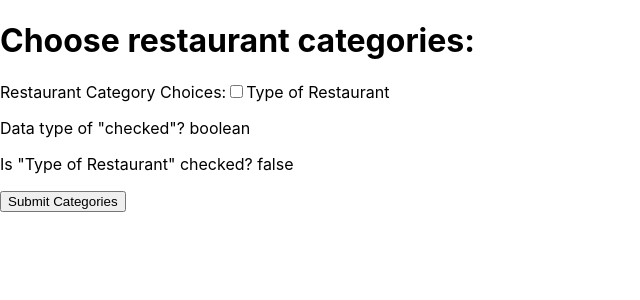
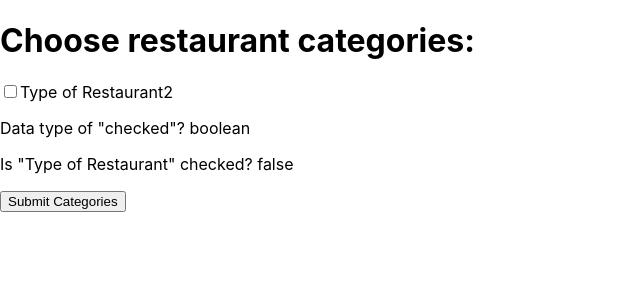
Before and after one commit to brookeseiter/zest-quest, a React (Create React App) app in the folder client/: page /categories in a window 1280 px wide. Shown: the top 300 px of the page, without its empty margins (0-640 px from the left). Built offline with nearby package versions, Linux system fonts and the light colour scheme.

Commit message:
created Checkbox.js component, edited checkbox entry in categories-form to utilize said component

```diff
--- /dev/null
+++ b/client/src/components/Checkbox.js
@@ -0,0 +1,15 @@
+function Checkbox({label, value, onChange}) {
+    return (
+        <label htmlFor="">
+            <input
+                type="checkbox"
+                checked={value}
+                onChange={onChange}
+                required
+            />
+                {label}
+        </label>
+    );
+}
+
+export default Checkbox;
--- a/client/src/pages/CategorySelect.js
+++ b/client/src/pages/CategorySelect.js
@@ -1,4 +1,5 @@
 import { useState } from "react";
+import Checkbox from "../components/Checkbox";
 
 function CategorySelect() {
     const [checked, setChecked] = useState(false);
@@ -12,15 +13,11 @@ function CategorySelect() {
             <div>
             <h1>Choose restaurant categories:</h1>
                 <form className="categories-form">
-                    <label htmlFor="">
-                        Restaurant Category Choices:
-                        <input
-                            type="checkbox"
-                            onChange={handleChecked}
-                            required
-                        />
-                            Type of Restaurant
-                    </label>
+                    <Checkbox
+                        label="Type of Restaurant2"
+                        value={checked}
+                        onChange={handleChecked}
+                    />
                     <p>Data type of "checked"? {typeof(checked)}</p>
                     <p>Is "Type of Restaurant" checked? {checked.toString()}</p>
                     <button>Submit Categories</button>
```
